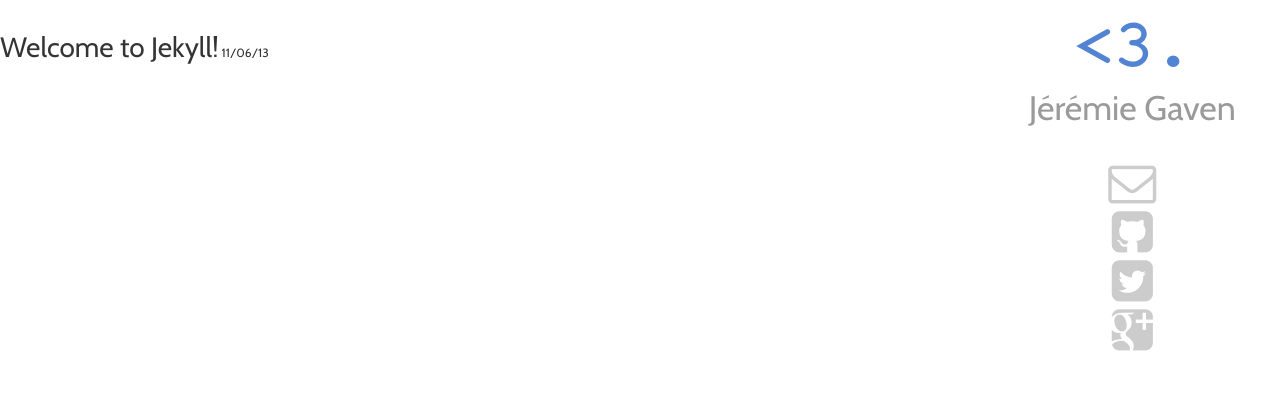
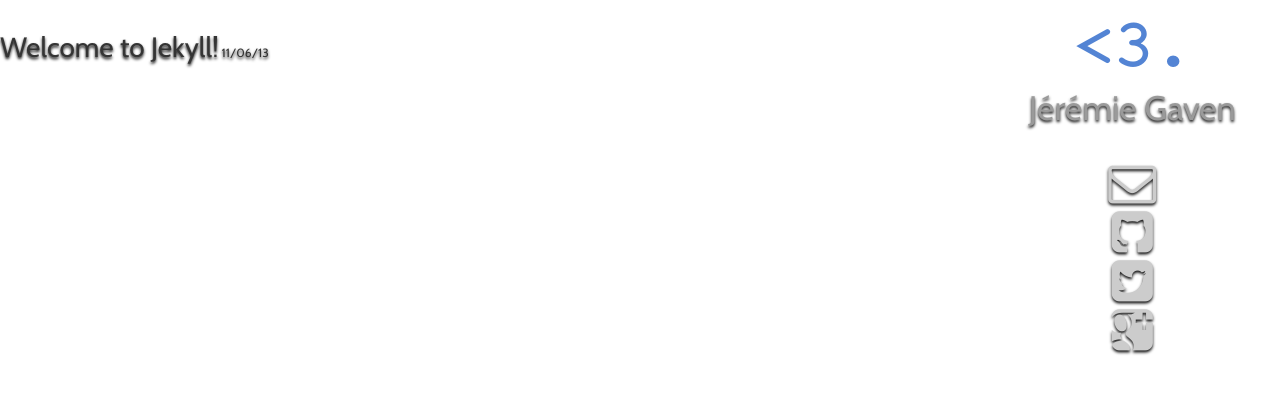
Before and after one commit to openjeremie/J3z.github.io, a Jekyll site: the page built from index.html, in a window 1280 px wide. Shown: the top 394 px of the page. Built offline with Jekyll 4.4.1, drawn with Linux system fonts in a browser that asks for light colours.

Commit message:
update texte shadow

```diff
--- a/css/main-j3z.css
+++ b/css/main-j3z.css
@@ -42,6 +42,7 @@ p {
 	font-size: 12px;
 	color: #323232;
 	font-size: 12px;
+	text-shadow: 0px 2px 3px #111;
 }
 
 .main-color {
```
